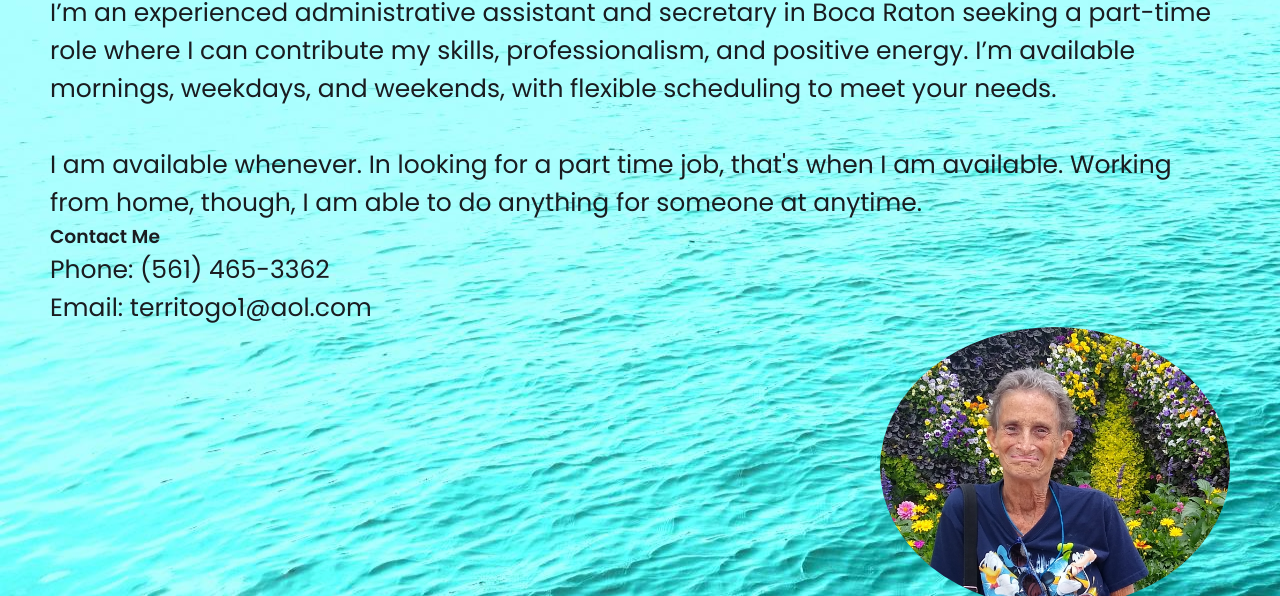
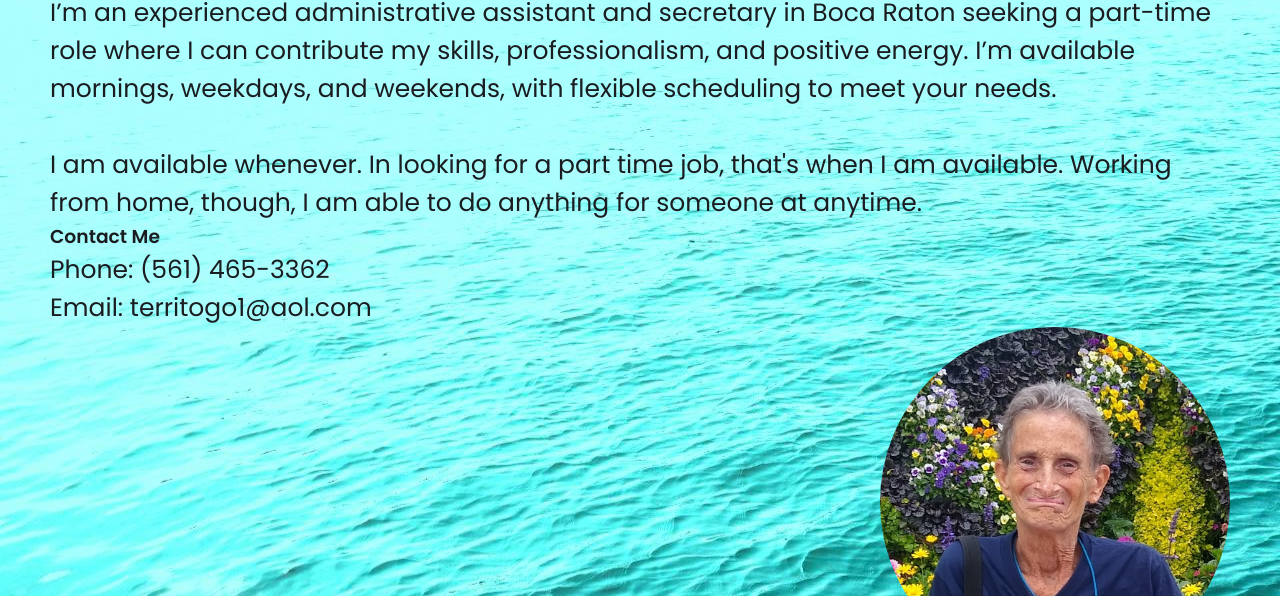
Before and after one commit to ByramDigitalMedia/THE_WRITE_TOUCH, a plain HTML site: page index.html in a window 1280 px wide. Shown: the part 204-800 px from the top of the page. Drawn offline with Linux system fonts and the light colour scheme.

Commit message:
Update headshot image source in index.html

```diff
--- a/index.html
+++ b/index.html
@@ -85,7 +85,7 @@
           </p>
 
           <div class="headshot">
-            <img src="images/TERRI_01.jpg" alt="Terri headshot">
+            <img src="images/testimony-headshot.jpg" alt="Terri headshot">
           </div>
 
           <div class="links">
```
